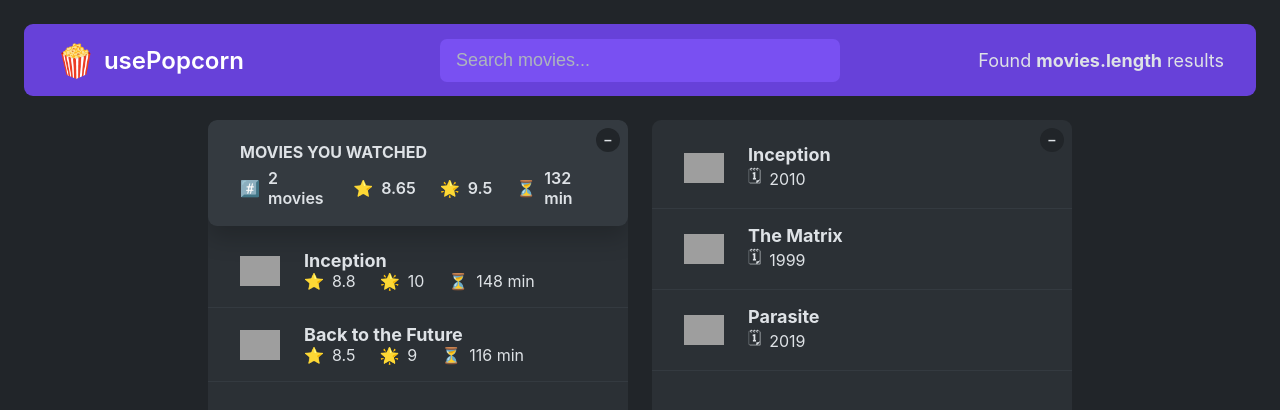
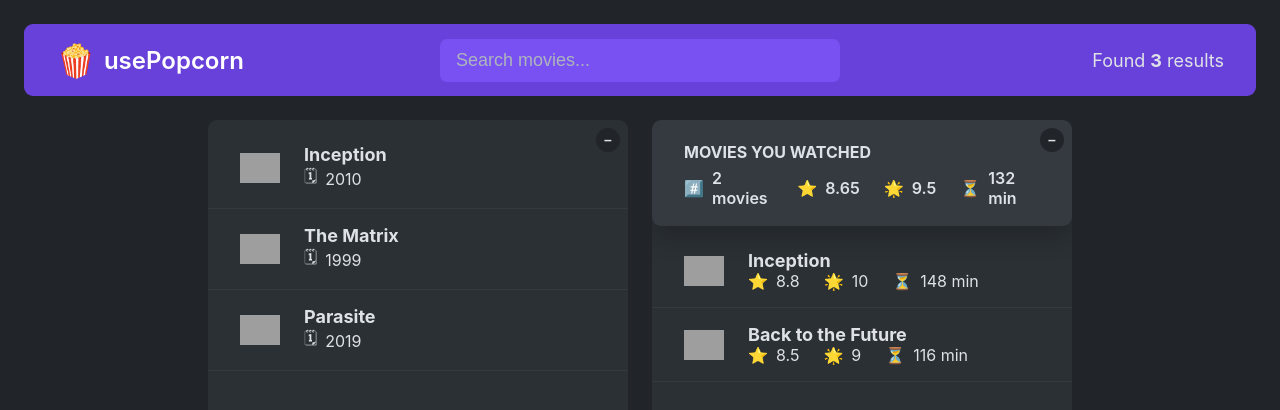
Before and after one commit to aniakucherenko/broccoli, a React (Create React App) app: page / in a window 1280 px wide. Shown: the top 410 px of the page. Built offline with nearby package versions, Linux system fonts and the light colour scheme; grey boxes are pictures that could not be loaded.

Commit message:
Update App.js

```diff
--- a/src/components/App.js
+++ b/src/components/App.js
@@ -51,20 +51,34 @@ const average = arr =>
   arr.reduce((acc, cur, i, arr) => acc + cur / arr.length, 0);
 
 export default function App() {
+  const [movies, setMovies] = useState(tempMovieData);
+  const [watched, setWatched] = useState(tempWatchedData);
+
   return (
     <>
-      <NavBar />
-      <Main />
+      <NavBar>
+        <NumResults movies={movies} />
+      </NavBar>
+      <Main>
+        <Box>
+          <MovieList movies={movies} />
+        </Box>
+        <Box>
+          <Summary watched={watched} />
+          <WatchedMoviesList watched={watched} />
+        </Box>
+        {/* <WatchedBox /> */}
+      </Main>
     </>
   );
 }
 
-function NavBar() {
+function NavBar({ children }) {
   return (
     <nav className="nav-bar">
       <Logo />
       <Search />
-      <NumResults />
+      {children}
     </nav>
   );
 }
@@ -89,39 +103,51 @@ function Search() {
   );
 }
 
-function NumResults() {
+function NumResults({ movies }) {
   return (
     <p className="num-results">
-      Found <strong>movies.length</strong> results
+      Found <strong>{movies.length}</strong> results
     </p>
   );
 }
 
-function Main() {
-  return (
-    <main className="main">
-      <WatchedBox />
-      <ListBox />
-    </main>
-  );
+function Main({ children }) {
+  return <main className="main">{children}</main>;
 }
 
-function ListBox() {
-  const [isOpen1, setIsOpen1] = useState(true);
+function Box({ children }) {
+  const [isOpen, setIsOpen] = useState(true);
 
   return (
     <div className="box">
-      <button className="btn-toggle" onClick={() => setIsOpen1(open => !open)}>
-        {isOpen1 ? '–' : '+'}
+      <button className="btn-toggle" onClick={() => setIsOpen(open => !open)}>
+        {isOpen ? '–' : '+'}
       </button>
-      {isOpen1 && <MovieList />}
+      {isOpen && children}
     </div>
   );
 }
 
-function MovieList() {
-  const [movies, setMovies] = useState(tempMovieData);
+// function WatchedBox() {
+//   const [watched, setWatched] = useState(tempWatchedData);
+//   const [isOpen2, setIsOpen2] = useState(true);
 
+//   return (
+//     <div className="box">
+//       <button className="btn-toggle" onClick={() => setIsOpen2(open => !open)}>
+//         {isOpen2 ? '–' : '+'}
+//       </button>
+//       {isOpen2 && (
+//         <>
+//           <Summary watched={watched} />
+//           <WatchedMoviesList watched={watched} />
+//         </>
+//       )}
+//     </div>
+//   );
+// }
+
+function MovieList({ movies }) {
   return (
     <ul className="list">
       {movies?.map(movie => (
@@ -142,25 +168,6 @@ function Movie({ movie }) {
         </p>
       </div>
     </li>
-  );
-}
-
-function WatchedBox() {
-  const [watched, setWatched] = useState(tempWatchedData);
-  const [isOpen2, setIsOpen2] = useState(true);
-
-  return (
-    <div className="box">
-      <button className="btn-toggle" onClick={() => setIsOpen2(open => !open)}>
-        {isOpen2 ? '–' : '+'}
-      </button>
-      {isOpen2 && (
-        <>
-          <Summary watched={watched} />
-          <WatchedMoviesList watched={watched} />
-        </>
-      )}
-    </div>
   );
 }
 
```
